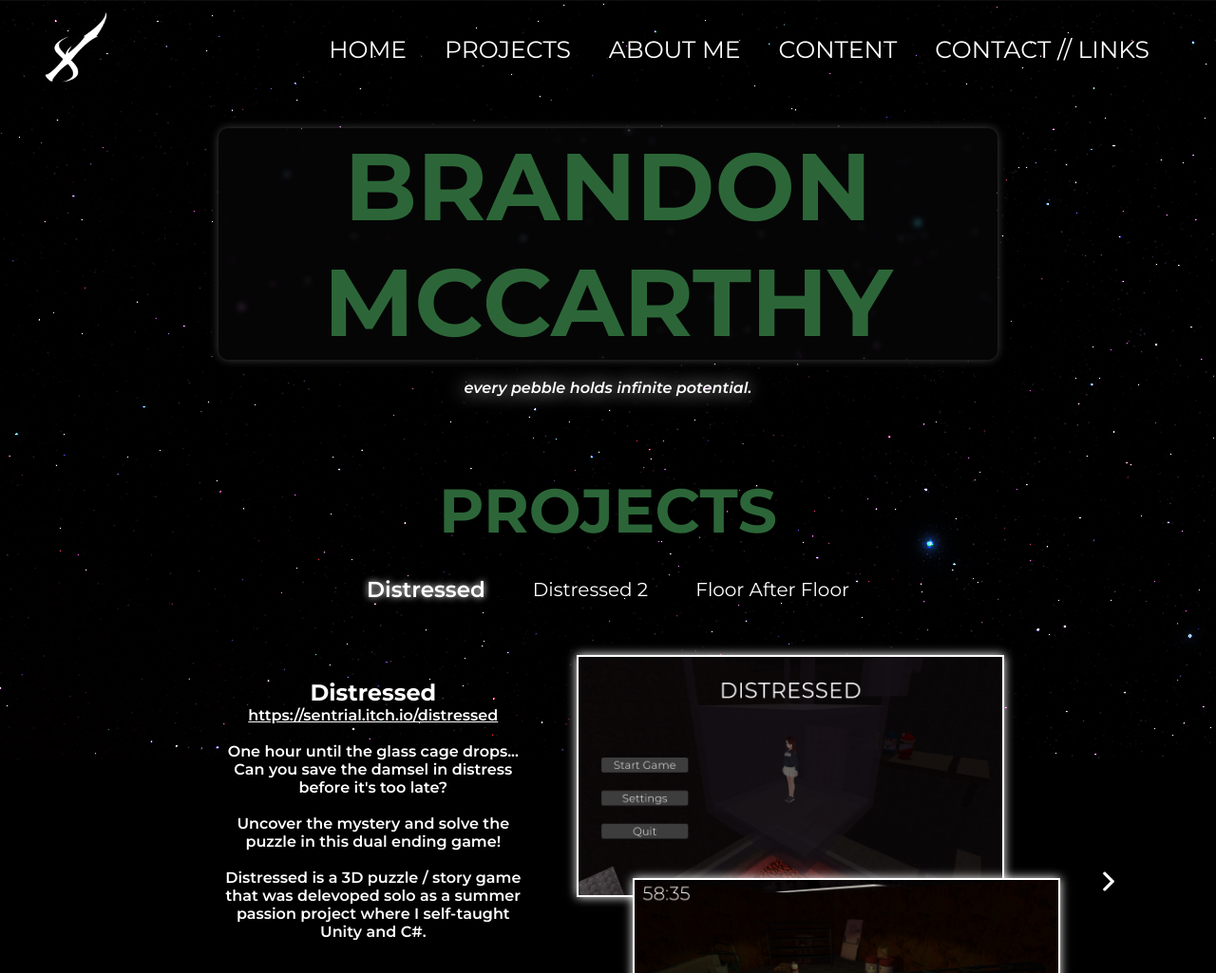
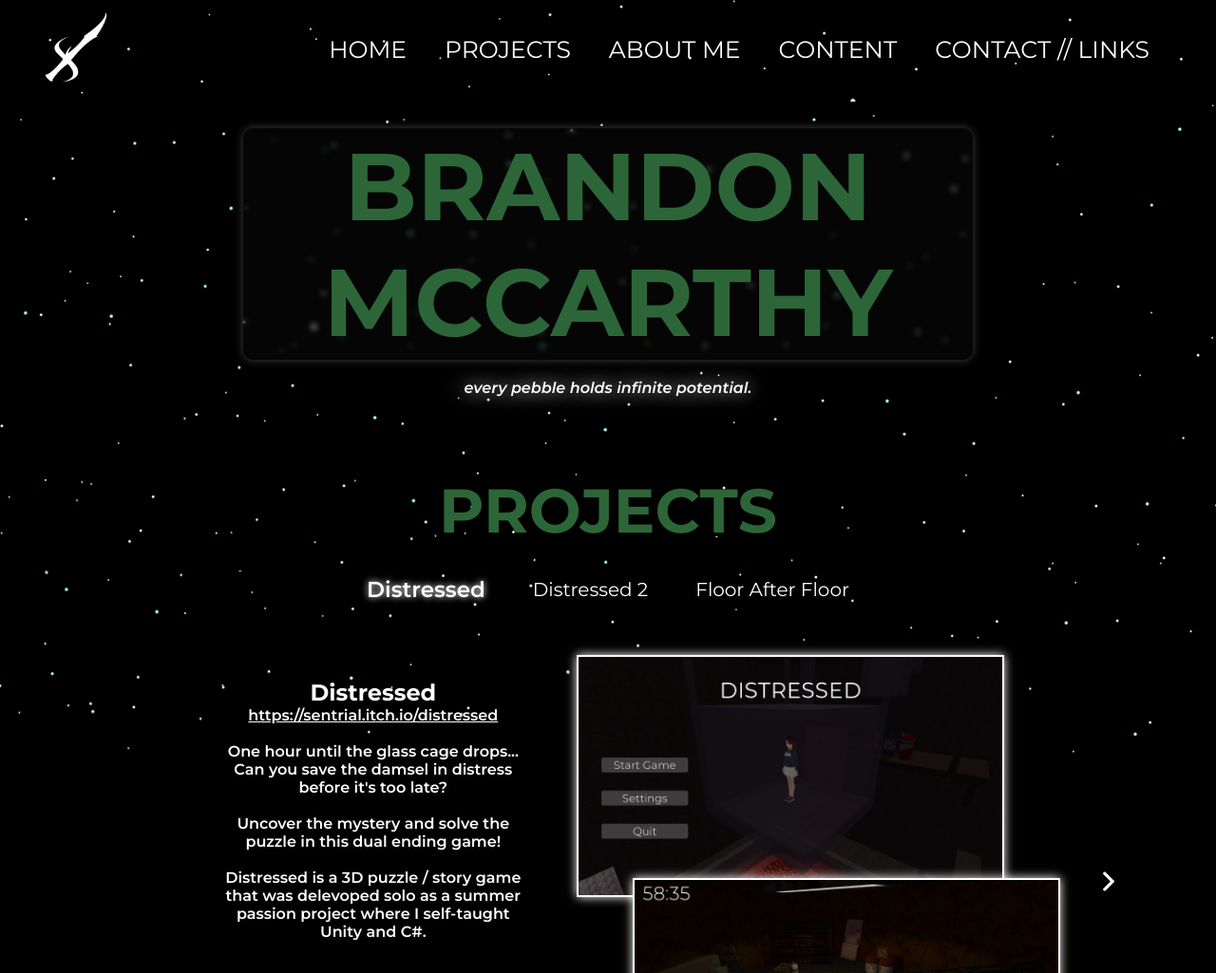
Before and after one commit to Sentrial/BrandonMcCarthyWebsite, a plain HTML site: page Index.html in a window 1280 px wide. Shown: the top 1025 px of the page at 95% size. Drawn offline with Linux system fonts and the light colour scheme.

Commit message:
Added new BG, created variable for main color.

```diff
--- a/css/site.css
+++ b/css/site.css
@@ -1,3 +1,6 @@
+:root {
+    --sgreen: #2c6638;
+}
 @font-face {
     font-family: montserrat-normal;
     src: url(../resources/fonts/Montserrat-VariableFont_wght.ttf);
@@ -61,7 +64,7 @@ h1 {
     font-weight: 700;
     font-size: 65px;
     padding-bottom: 30px;
-    color: #2c6638;
+    color: var(--sgreen);
 }
 
 button {
@@ -87,7 +90,7 @@ button {
     margin: 0px;
     position: absolute;
     z-index: -1;
-    background-image: url('../resources/images/star.png');
+    background-image: url('../resources/images/website-BG.png');
     background-repeat: repeat-x;
     opacity: 1;
 }
@@ -97,7 +100,7 @@ button {
     height: 100%;
     padding: 0px;
     margin: 0px;
-    background-image: url('../resources/images/star-blur.png');
+    background-image: url('../resources/images/website-BG-blur.png');
     background-repeat: repeat-x;
     opacity: 0;
 }
@@ -202,7 +205,7 @@ header div {
 
 #name {
     font-size: 100px;
-    width: 80%;
+    width: 75%;
     padding: 0px;
     margin: 20px auto;
     background-color: rgba(255, 255, 255, .02);
@@ -397,7 +400,7 @@ header div {
 }
 
 .about-me__text-container span {
-    color: #2c6638;
+    color: var(--sgreen);
 }
 
 #about-me img {
```
